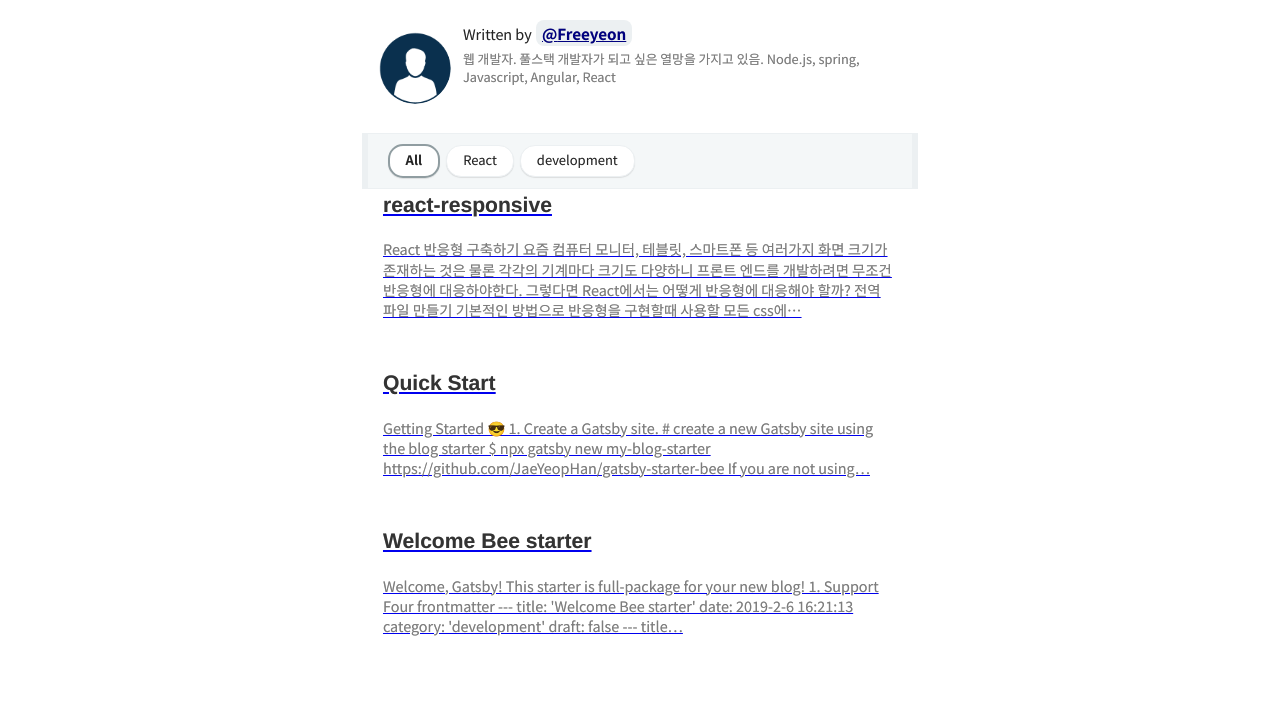
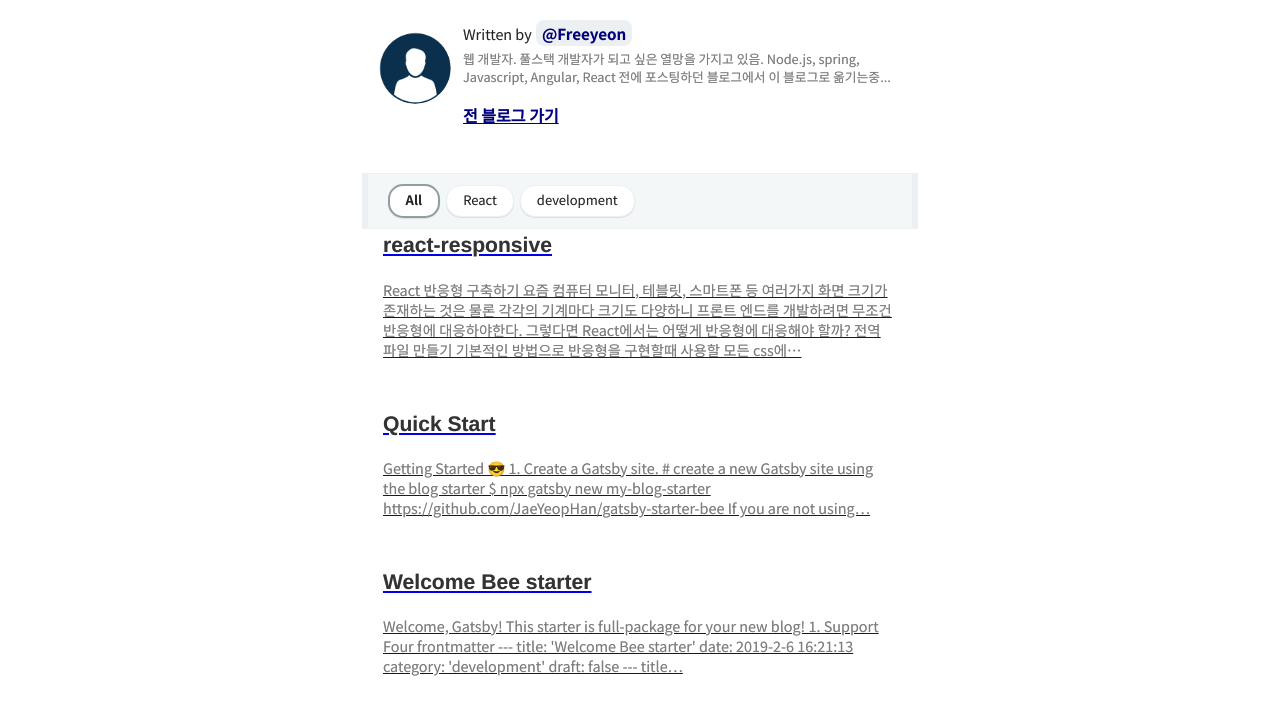
Before and after one commit to call203/MyBlog, a Gatsby site: page / in a window 1280 px wide. Shown: the part 180-894 px from the top of the page. Built offline with nearby package versions, Linux system fonts and the light colour scheme; Gatsby itself is replaced by a stand-in of ours; some packages are replaced by stand-ins of ours; what typography-theme-github would draw is missing.

Commit message:
post-previous-blog

```diff
--- a/gatsby-meta-config.js
+++ b/gatsby-meta-config.js
@@ -2,7 +2,8 @@ module.exports = {
   title: `Freeyeon Blog`,
   description: `Blog posted about ...`,
   author: `Freeyeon`,
-  introduction: `웹 개발자. 풀스택 개발자가 되고 싶은 열망을 가지고 있음. Node.js, spring, Javascript, Angular, React `,
+  introduction: `웹 개발자. 풀스택 개발자가 되고 싶은 열망을 가지고 있음. Node.js, spring, Javascript, Angular, React
+  전에 포스팅하던 블로그에서 이 블로그로 옮기는중...`,
   siteUrl: `https://gatsby-starter-bee.netlify.com`, // Your blog site url
   social: {
     twitter: ``, // Your Twitter account
--- a/src/components/bio/index.jsx
+++ b/src/components/bio/index.jsx
@@ -24,10 +24,14 @@ export const Bio = () => (
               />
               <div className="author-name">
                 <span className="author-name-prefix">Written by</span>
-                <Link to={'/about'} className="author-name-content">
+                <Link  className="author-name-content">
                   <span>@{author}</span>
                 </Link>
-                <div className="author-introduction">{introduction}</div>
+                <div className="author-introduction">{introduction}
+                  <br/>
+                  <br/>
+                  <a href="https://call203.tistory.com/" style={{color:"#000080", fontWeight:"900" ,fontSize:"1rem"}}> 전 블로그 가기 </a>
+                </div>
                 <p className="author-socials">
                   {social.github && (
                     <a href={`https://github.com/${social.github}`}>GitHub</a>
```
